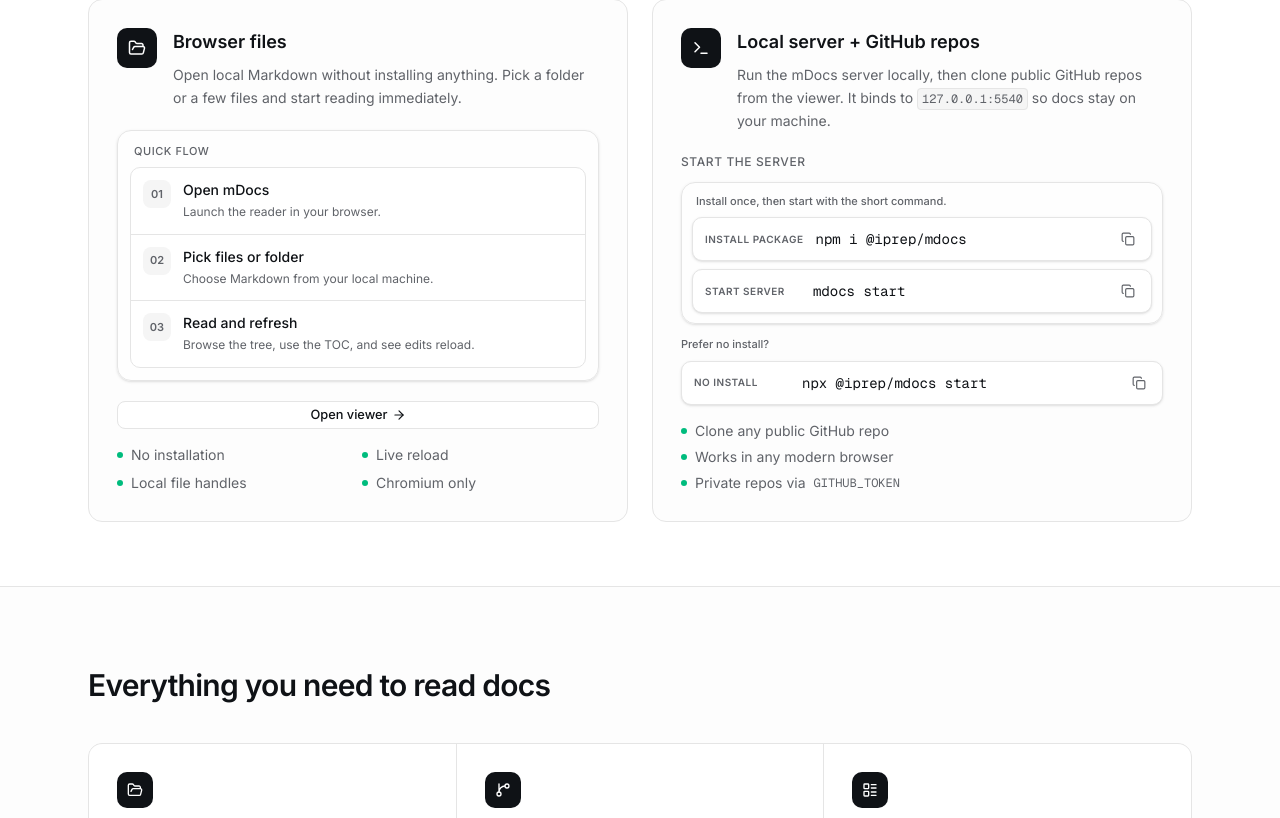
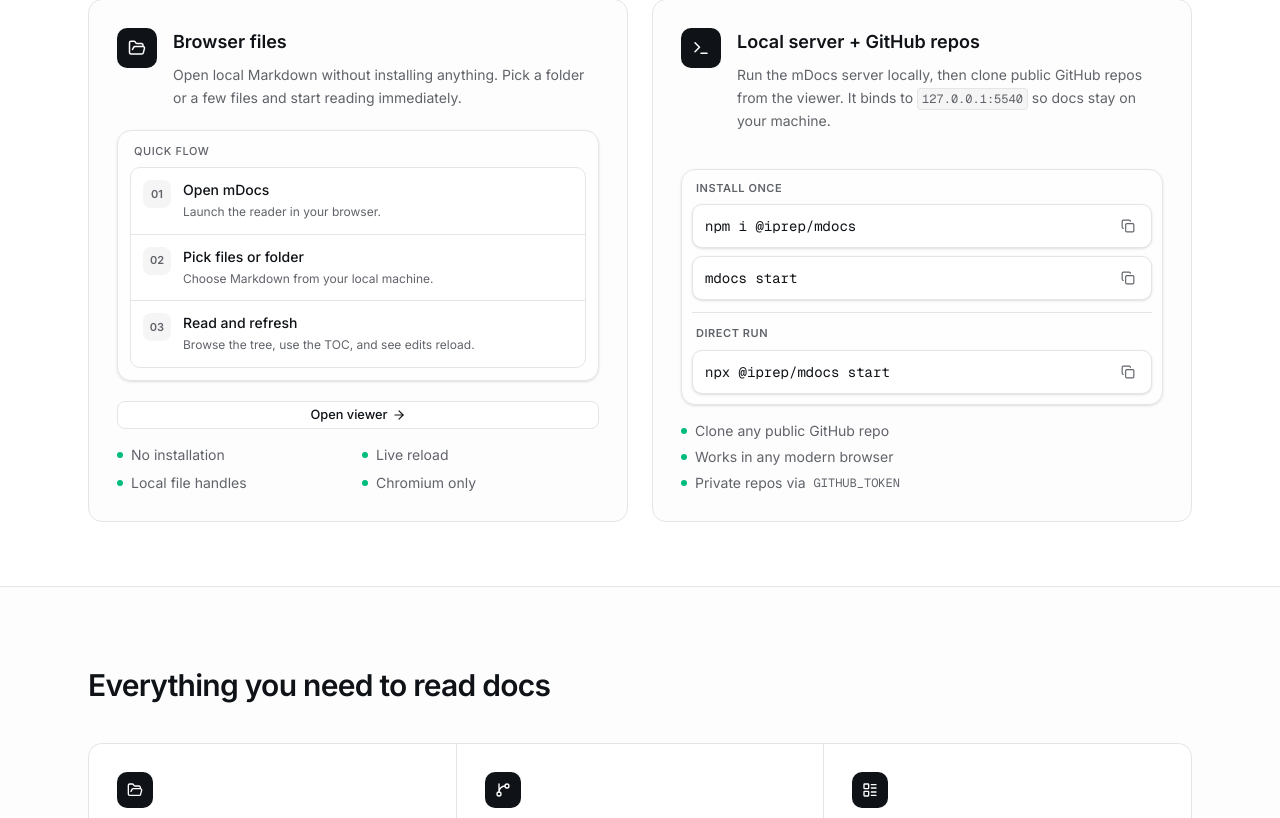
Before and after one commit to kundalik-dev/idocs, a Next.js app: page / in a window 1280 px wide. Shown: the part 822-1640 px from the top of the page. Built offline with nearby package versions, Linux system fonts and the light colour scheme; no server answers.

Commit message:
fix: update command references and improve layout in CopyCommand component

```diff
--- a/src/app/page.tsx
+++ b/src/app/page.tsx
@@ -293,33 +293,29 @@
                   </div>
                 </div>
                 <div className="mt-auto space-y-3">
-                  <p className="text-xs font-medium text-muted-foreground uppercase tracking-wider">
-                    Start the server
-                  </p>
-                  <div className="rounded-xl border border-border bg-background/70 p-2.5 shadow-sm">
-                    <p className="px-1 pb-2 text-[11px] font-medium text-muted-foreground">
-                      Install once, then start with the short command.
+                  <div className="space-y-3 rounded-xl border border-border bg-background/70 p-2.5 shadow-sm">
+                    <div>
+                      <p className="px-1 pb-2 text-[11px] font-semibold uppercase tracking-wider text-muted-foreground">
+                        Install once
                       </p>
                       <CopyCommand
-                      label="Install package"
                         command="npm i @iprep/mdocs"
                         className="w-full"
                       />
                       <CopyCommand
-                      label="Start server"
                         command="mdocs start"
                         className="mt-2 w-full"
                       />
                     </div>
-                  <div className="space-y-2">
-                    <p className="text-[11px] font-medium text-muted-foreground">
-                      Prefer no install?
+                    <div className="border-t border-border pt-3">
+                      <p className="px-1 pb-2 text-[11px] font-semibold uppercase tracking-wider text-muted-foreground">
+                        Direct run
                       </p>
                       <CopyCommand
-                      label="No install"
                         command="npx @iprep/mdocs start"
                         className="w-full"
                       />
+                    </div>
                   </div>
                   <ul className="text-sm text-muted-foreground space-y-1.5 pt-1">
                     <li className="flex items-center gap-2">
--- a/src/components/copy-command.tsx
+++ b/src/components/copy-command.tsx
@@ -31,18 +31,22 @@
       onClick={handleCopy}
       aria-label={copied ? "Copied" : `Copy ${command}`}
       className={cn(
-        "inline-flex items-center gap-3 rounded-lg border border-border bg-background px-3 py-2.5 text-left shadow-sm transition-colors",
+        "max-w-full min-w-0 rounded-lg border border-border bg-background px-3 py-2.5 text-left shadow-sm transition-colors",
+        label
+          ? "flex flex-col items-stretch gap-1.5 sm:flex-row sm:items-center sm:gap-3"
+          : "inline-flex items-center gap-2",
         "hover:border-foreground/25 hover:bg-muted/50 focus-visible:outline-none focus-visible:ring-2 focus-visible:ring-ring/50",
         copied && "border-emerald-500/40 bg-emerald-500/10",
         className
       )}
     >
       {label ? (
-        <span className="min-w-24 shrink-0 text-[10px] font-semibold uppercase tracking-wider text-muted-foreground">
+        <span className="shrink-0 text-[10px] font-semibold uppercase tracking-wider text-muted-foreground sm:min-w-24">
           {label}
         </span>
       ) : null}
-      <code className="flex-1 select-all whitespace-nowrap font-mono text-sm text-foreground">
+      <span className="flex min-w-0 flex-1 items-center gap-2">
+        <code className="min-w-0 flex-1 select-all break-words font-mono text-sm text-foreground sm:whitespace-nowrap">
           {command}
         </code>
         <span
@@ -51,7 +55,12 @@
             copied ? "text-emerald-500" : "text-muted-foreground"
           )}
         >
-        {copied ? <Check className="size-3.5" /> : <Copy className="size-3.5" />}
+          {copied ? (
+            <Check className="size-3.5" />
+          ) : (
+            <Copy className="size-3.5" />
+          )}
+        </span>
       </span>
     </button>
   );
```
Also changed, not shown: 1 other file (tests, documents, lock files or other folders). Lines whose indentation alone changed are shown as unchanged.
